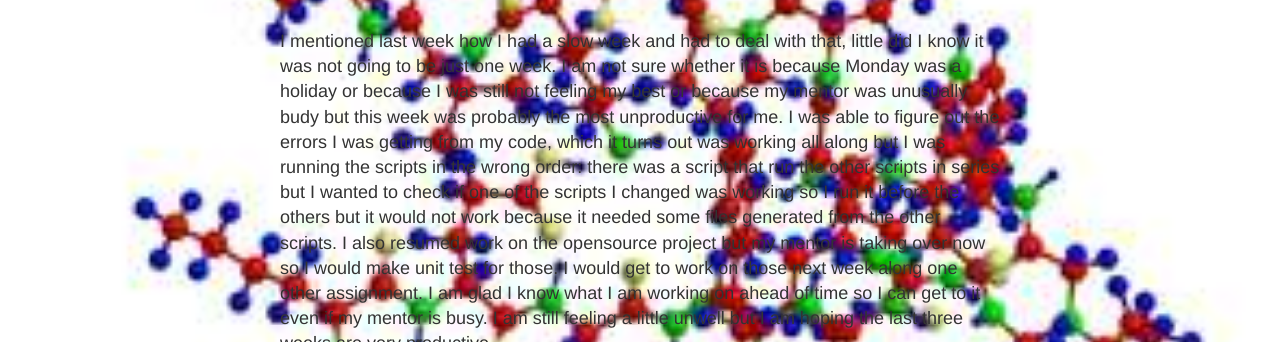
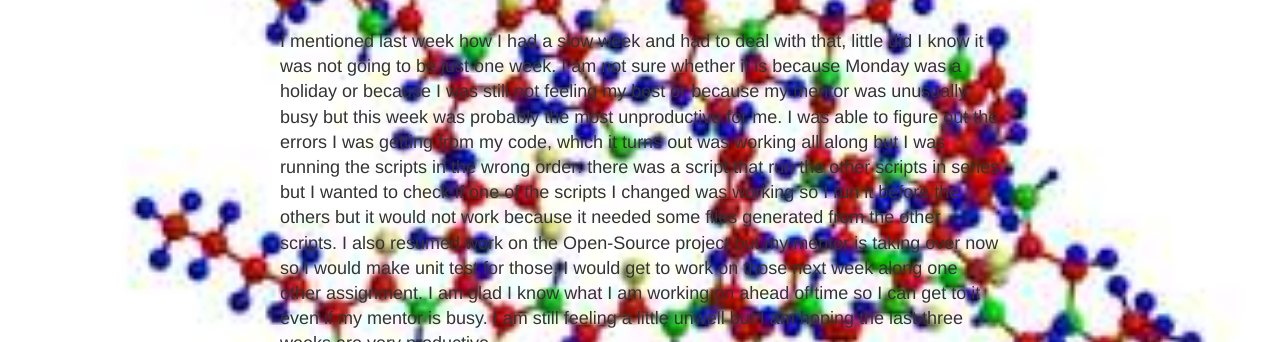
Before and after one commit to Ceella24/DREU21, a Jekyll site: the page built from _posts/2021-07-05-week7.md, in a window 1280 px wide. Shown: the part 198-540 px from the top of the page. Built offline with Jekyll 4.4.1, drawn with Linux system fonts in a browser that asks for light colours; some of the changed text lies outside the part shown.

Commit message:
Update 2021-07-05-week7.md

```diff
--- a/_posts/2021-07-05-week7.md
+++ b/_posts/2021-07-05-week7.md
@@ -3,4 +3,4 @@
 title: Week 7
 ---
 
-I mentioned last week how I had a slow week and had to deal with that, little did I know it was not going to be just one week. I am not sure whether it is because Monday was a holiday or because I was still not feeling my best or because my mentor was unusually budy but this week was probably the most unproductive for me. I was able to figure out the errors I was getting from my code, which it turns out was working all along but I was running the scripts in the wrong order: there was a script that run the other scripts in series but I wanted to check if one of the scripts I changed was working so I run it before the others but it would not work because it needed some files generated from the other scripts. I also resumed work on the opensource project but my mentor is taking over now so I would make unit test for those. I would get to work on those next week along one other assignment. I am glad I know what I am working on ahead of time so I can get to it even if my mentor is busy. I am still feeling a little unwell but I am hoping the last three weeks are very productive.
+I mentioned last week how I had a slow week and had to deal with that, little did I know it was not going to be just one week. I am not sure whether it is because Monday was a holiday or because I was still not feeling my best or because my mentor was unusually busy but this week was probably the most unproductive for me. I was able to figure out the errors I was getting from my code, which it turns out was working all along but I was running the scripts in the wrong order: there was a script that run the other scripts in series but I wanted to check if one of the scripts I changed was working so I run it before the others but it would not work because it needed some files generated from the other scripts. I also resumed work on the Open-Source project but my mentor is taking over now so I would make unit test for those. I would get to work on those next week along one other assignment. I am glad I know what I am working on ahead of time so I can get to it even if my mentor is busy. I am still feeling a little unwell but I am hoping the last three weeks are very productive.
```
